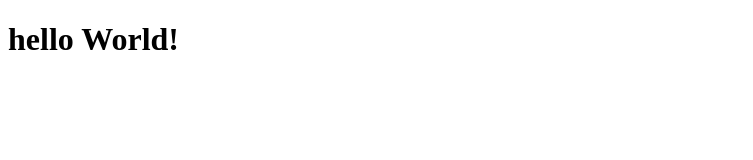
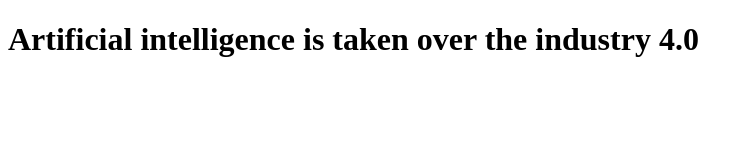
Before and after one commit to Jobex11/myportfolio, a plain HTML site: page index.html in a window 1280 px wide. Shown: the whole page, without its empty margins (0-753 px from the left). Drawn offline with Linux system fonts and the light colour scheme.

Commit message:
Modified index.html

```diff
--- a/index.html
+++ b/index.html
@@ -7,7 +7,7 @@
   </head>
   <body>
     <div>
-      <h1>hello World!</h1>
+      <h1>Artificial intelligence is taken over the industry 4.0</h1>
     </div>
   </body>
 </html>
```
